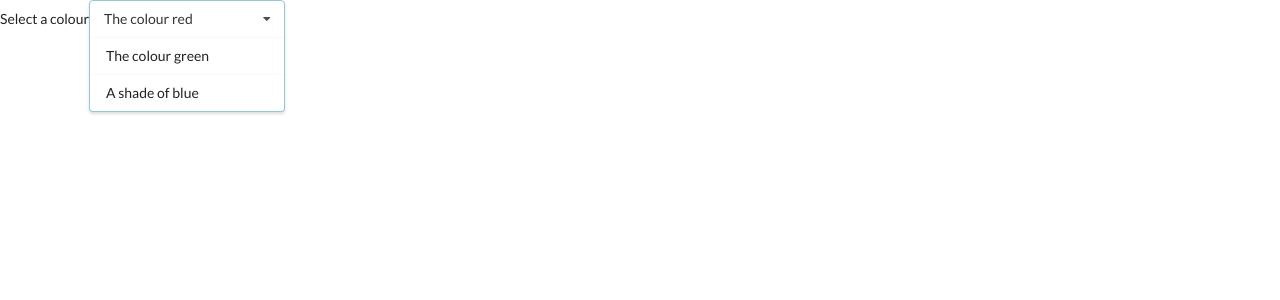
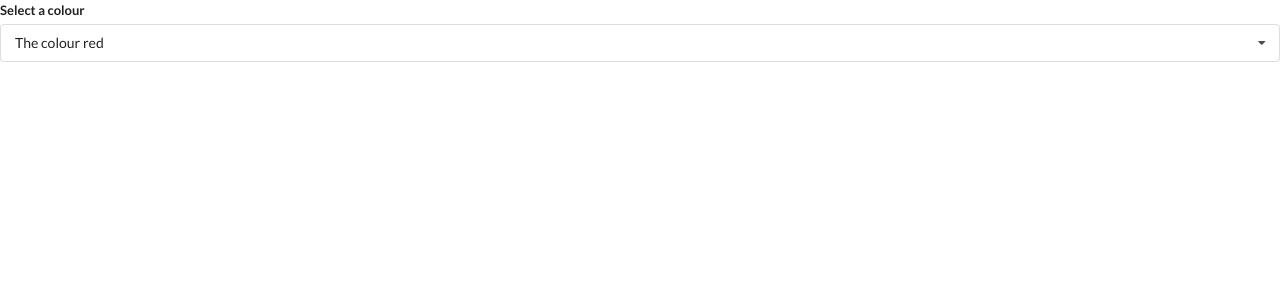
Before and after one commit to glynester/widgets, a React (Create React App) app: page / in a window 1280 px wide. Shown: the top 300 px of the page. Built offline with nearby package versions, Linux system fonts and the light colour scheme; what random-word-slugs would draw is missing.

Commit message:
New state to toggle visibility classes fro dropdown.

```diff
--- a/src/components/Dropdown.js
+++ b/src/components/Dropdown.js
@@ -1,13 +1,15 @@
-import React from 'react';
+import React, { useState } from 'react';
 
 const Dropdown=({options, onSelectedChange, selected})=>{
+  const [open, setOpen]=useState(false);
+
   const renderedOptions=options.map(option=>{
     if (option.value === selected.value) { return null; }
     return (
       <div
         key={option.value}
         className="item"
-        onClick={()=>onSelectedChange(option)}
+        onClick={()=>{onSelectedChange(option)}}
       >
         {option.label}
       </div>
@@ -15,14 +17,14 @@
   })
   return (
     <div className="ui form">
-      <div classname="field">
+      <div className="field">
         <label className="label">
           Select a colour
         </label>
-        <div className="ui selection dropdown visible active">
+        <div onClick={()=>setOpen(!open)} className={`ui selection dropdown ${open?'visible active':''}`}>
           <i className="dropdown icon"></i>
           <div className="text">{selected.label}</div>
-          <div className="menu visible transition">
+          <div className={`menu ${open?'visible transition':''}`}>
             {renderedOptions}
           </div>
         </div>
```
